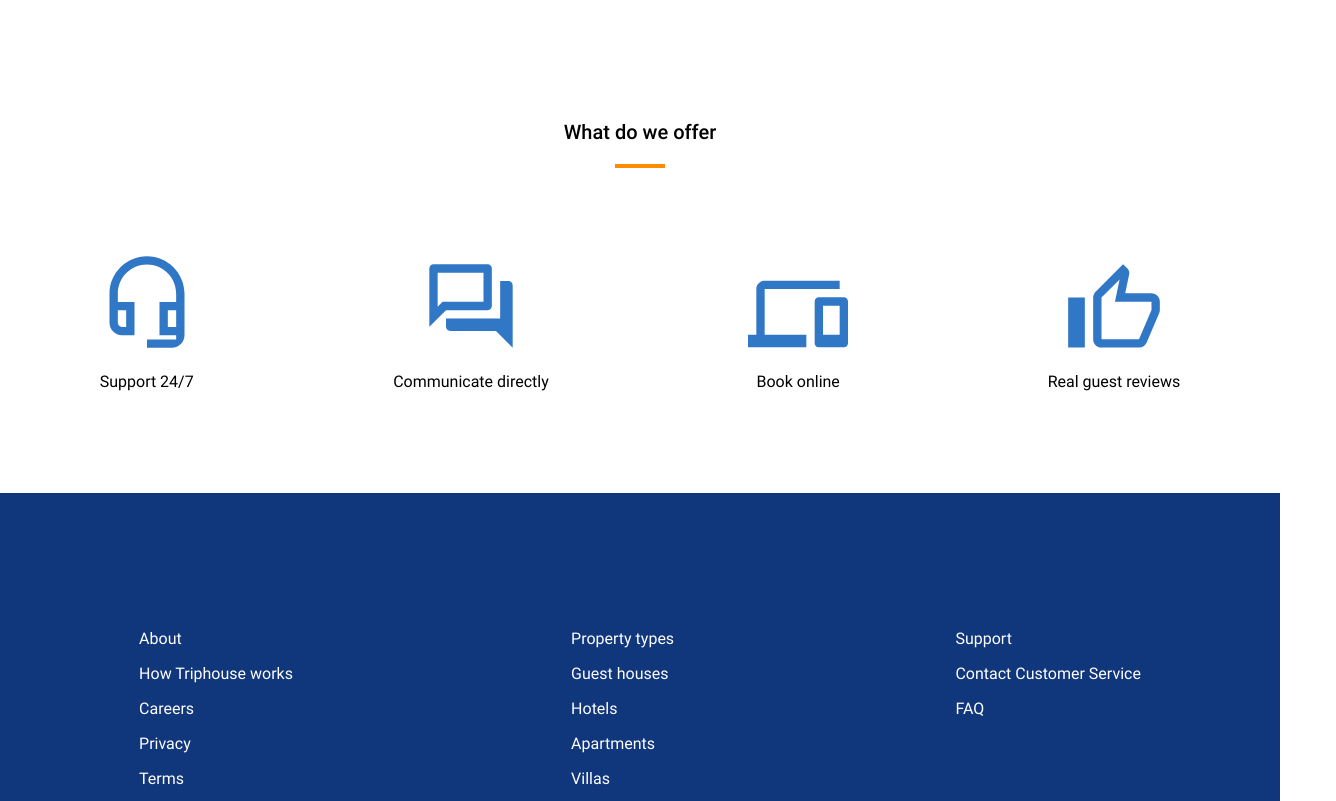
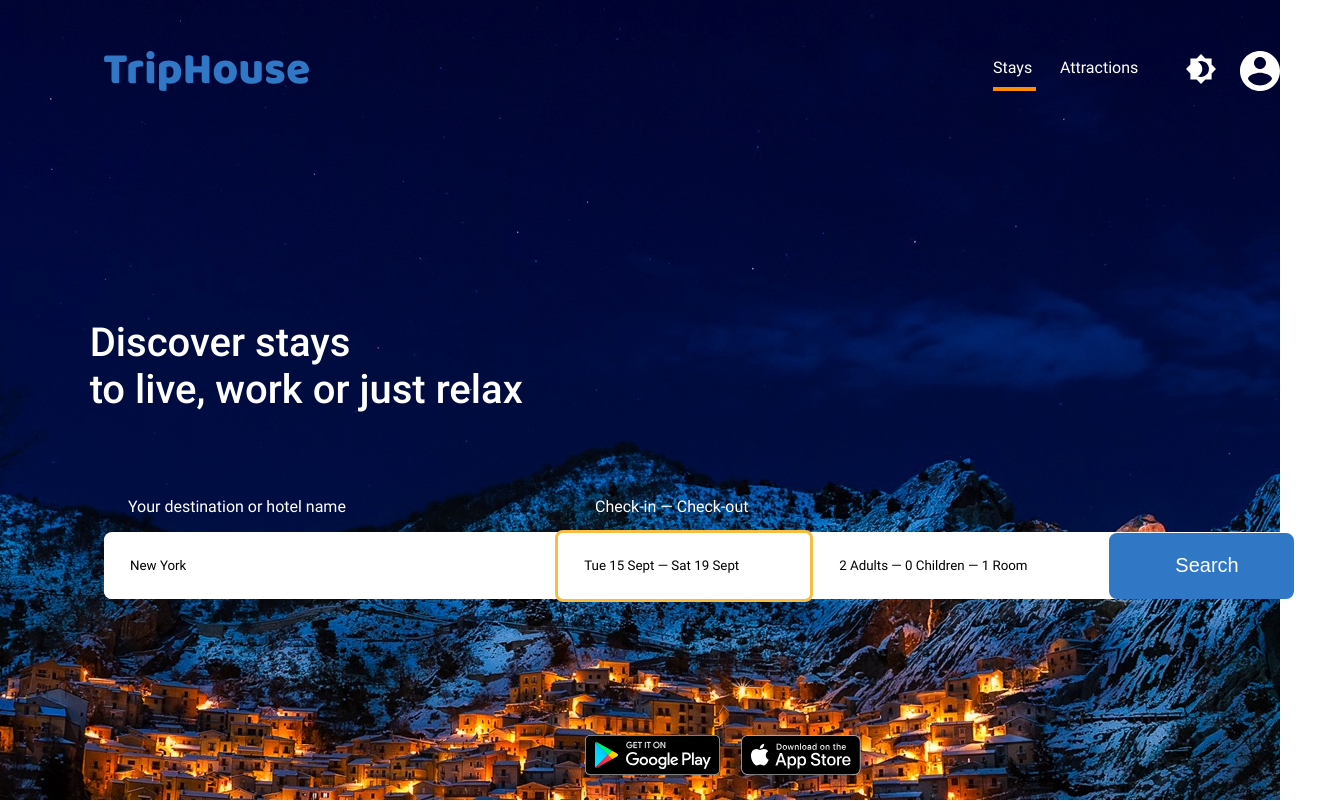
Before and after one commit to staysey/if-html, a plain HTML site: page project_2_design/index.html in a window 1280 px wide. Shown: the top 801 px of the page, 1336 px wide, since content can reach past the window. Drawn offline with Linux system fonts and the light colour scheme.

Commit message:
raw hw num 6

```diff
--- a/project_2_design/index.html
+++ b/project_2_design/index.html
@@ -6,6 +6,50 @@
     <link href="../project_2_design/style.css" rel="stylesheet">
 </head>
 <body>
+<div class="trip-house-container">
+
+    <div class="upper-part">
+        <span><img class="trip-house-logo" src="images/logo.svg" alt="trip house logo"/></span>
+        <span class = "text-with-rect">
+        <span class="upper-text first-upper-text">Stays</span>
+        <label class="trip-house-rectangle"></label>
+        </span>
+        <span class="upper-text second-upper-text">Attractions</span>
+        <span><img class="night-img" src="images/Night.svg" alt="night pic"/></span>
+        <span><img class="account-circle" src="images/AccountCircle.svg" alt="account circle"/></span>
+    </div>
+
+    <div class="main-text-wrapper">
+     <pre class = "main-text">
+         Discover stays
+         to live, work or just relax
+     </pre>
+    </div>
+
+    <div class="bottom-part">
+        <div class="bottom-text">
+            <span class="bottom-first-text">Your destination or hotel name</span>
+            <span class="bottom-second-text">Check-in &#8212 Check-out </span>
+        </div>
+        <div class="bottom-rect-part">
+            <p class="bottom-rect">
+                <input class="rect-for-first-label" type = "text" placeholder="New York" name="place" required/>
+                <input class="rect-for-sec-label" type = "text" placeholder="Tue 15 Sept &#8212 Sat 19 Sept" name="place"/>
+                <input class="rect-for-third-label" type = "text" placeholder="2 Adults &#8212 0 Children &#8212 1 Room" name="place"/>
+                <button type="submit" class="rect-for-fourth-label"><label class="fourth-rect-text">Search</label></button>
+            </p>
+        </div>
+    </div>
+
+    <div class="button-container">
+        <span>
+            <img class="google-play-img" src="images/google-play-badge.svg" alt="google play download pic"/>
+        </span>
+        <span>
+            <img class="app-store-img" src="images/AppStore.svg" alt="app store pic"/>
+        </span>
+    </div>
+</div>
 <div class="container-wrapper">
     <div class="header-wrapper">
         <label class="offer-text">What do we offer</label>
--- a/project_2_design/style.css
+++ b/project_2_design/style.css
@@ -16,6 +16,170 @@
 body{
     margin: 0 auto;
     font-family: 'Roboto';
+}
+
+.trip-house-container{
+    background-image: url("images/castelmezzano.jpg");
+    background-position: 50% 0%;
+    min-height: 100vh;
+    max-width: 1440px;
+}
+
+.upper-part{
+    display: flex;
+    flex-flow: row;
+}
+
+.upper-text{
+    font-weight: 400;
+}
+
+.trip-house-logo{
+    padding-top: 51px;
+    padding-left: 104px;
+    width: 205px;
+    height: 40px;
+}
+
+.text-with-rect {
+    padding-top: 58px;
+    display: flex;
+    flex-flow: column;
+    padding-left: 684px;
+    padding-right: 24px;
+    height: 44px;
+}
+
+.trip-house-rectangle {
+    width: 43px;
+    height: 4px;
+    background: darkorange;
+}
+
+.first-upper-text{
+    padding-bottom: 10px;
+}
+.upper-text{
+    color: white;
+}
+.account-circle{
+    padding-top: 51px;
+}
+.second-upper-text{
+    padding-top: 58px;
+    padding-right: 48px;
+}
+.night-img{
+    padding-top: 54px;
+    padding-right: 24px;
+}
+.main-text-wrapper{
+    padding-right: 794px;
+    padding-top: 177px;
+    width: 542px;
+    height: 118px;
+}
+
+.main-text{
+    font-family: 'Roboto';
+    color: white;
+    font-weight: 500;
+    font-size: 40px;
+}
+
+.bottom-text{
+    display: flex;
+    color: white;
+    padding-top: 100px;
+}
+.bottom-first-text{
+    padding-left: 128px;
+    padding-right: 221px;
+    min-width: 246px;
+}
+.bottom-second-text{
+    min-width: 173px;
+}
+.bottom-rect-part{
+    padding-left: 104px;
+    padding-right: 104px;
+}
+.bottom-rect{
+    display: flex;
+    align-items: center;
+    background-color: white;
+    width: 1190px;
+    height: 67px;
+    border-radius: 8px;
+}
+
+input::placeholder{
+    color: black;
+    font-family: Roboto;
+    font-weight: 400;
+}
+
+input{
+    border: white;
+    border-radius: 8px;
+}
+
+.rect-for-first-label{
+    width: 467px;
+    height: 64px;
+}
+
+.rect-for-first-label::placeholder{
+    padding-left: 24px;
+    padding-right: 358px;
+}
+
+.rect-for-sec-label{
+    display: flex;
+    align-items: center;
+    width: 259px;
+    height: 64px;
+    border: 3px solid #F5BD41;
+    border-radius: 8px;
+}
+
+.rect-for-sec-label::placeholder{
+    padding-left: 24px;
+}
+
+.rect-for-third-label{
+    width: 305px;
+    height: 64px;
+}
+
+.rect-for-third-label::placeholder{
+    padding-left: 24px;
+    padding-right: 24px;
+}
+
+.rect-for-fourth-label{
+    display: flex;
+    align-items: center;
+    width: 192px;
+    height: 66px;
+    background: #3077C6;
+    border: 3px solid #3077C6;
+    border-radius: 8px;
+}
+
+.fourth-rect-text{
+    color: white;
+    padding-left: 57px;
+    font-weight: 500;
+    font-size: 20px;
+}
+
+.button-container{
+    padding-top: 120px;
+    padding-left: 585px;
+}
+.google-play-img{
+    padding-right: 17px;
 }
 
 .container-wrapper{
```
Also changed, not shown: project_2_design/images/AccountCircle.svg (added), project_2_design/images/AppStore.svg (added), project_2_design/images/Night.svg (added), project_2_design/images/castelmezzano.jpg (added), project_2_design/images/google-play-badge.svg (added), project_2_design/images/logo.svg (added).
